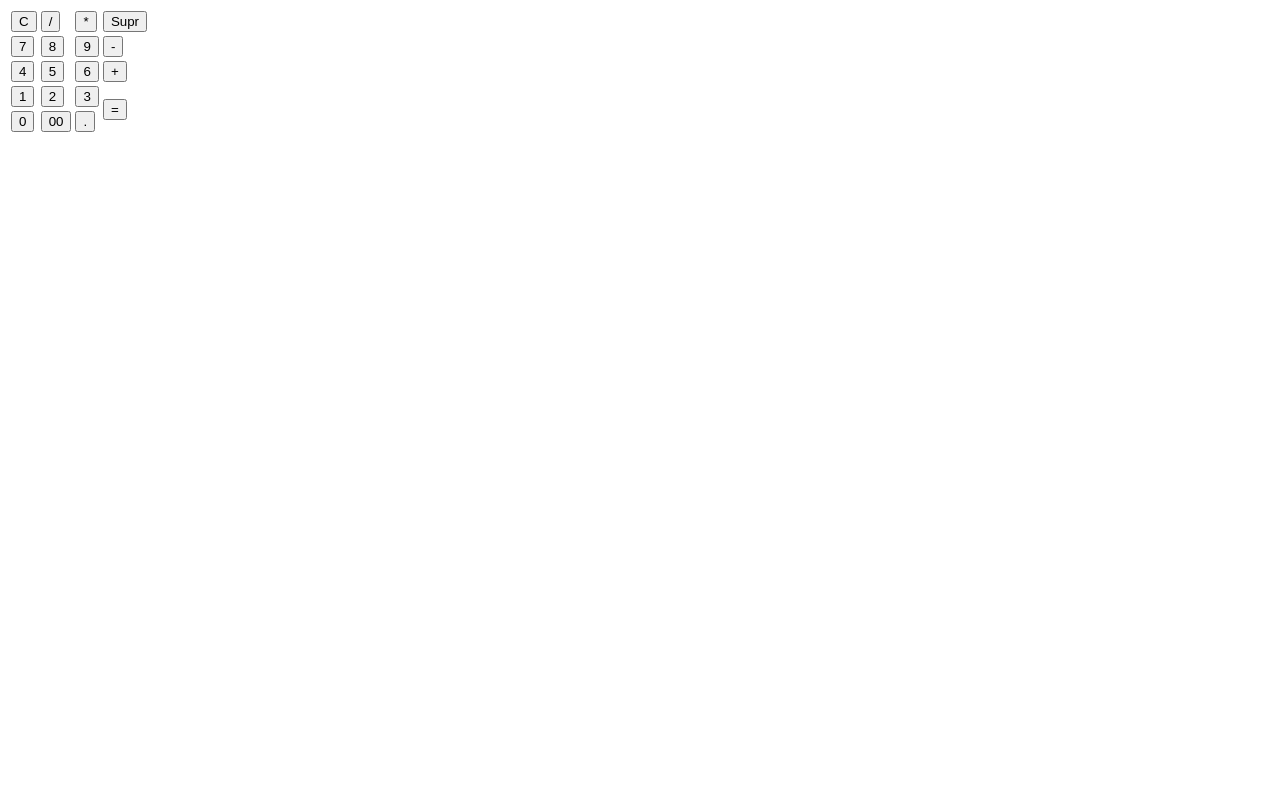
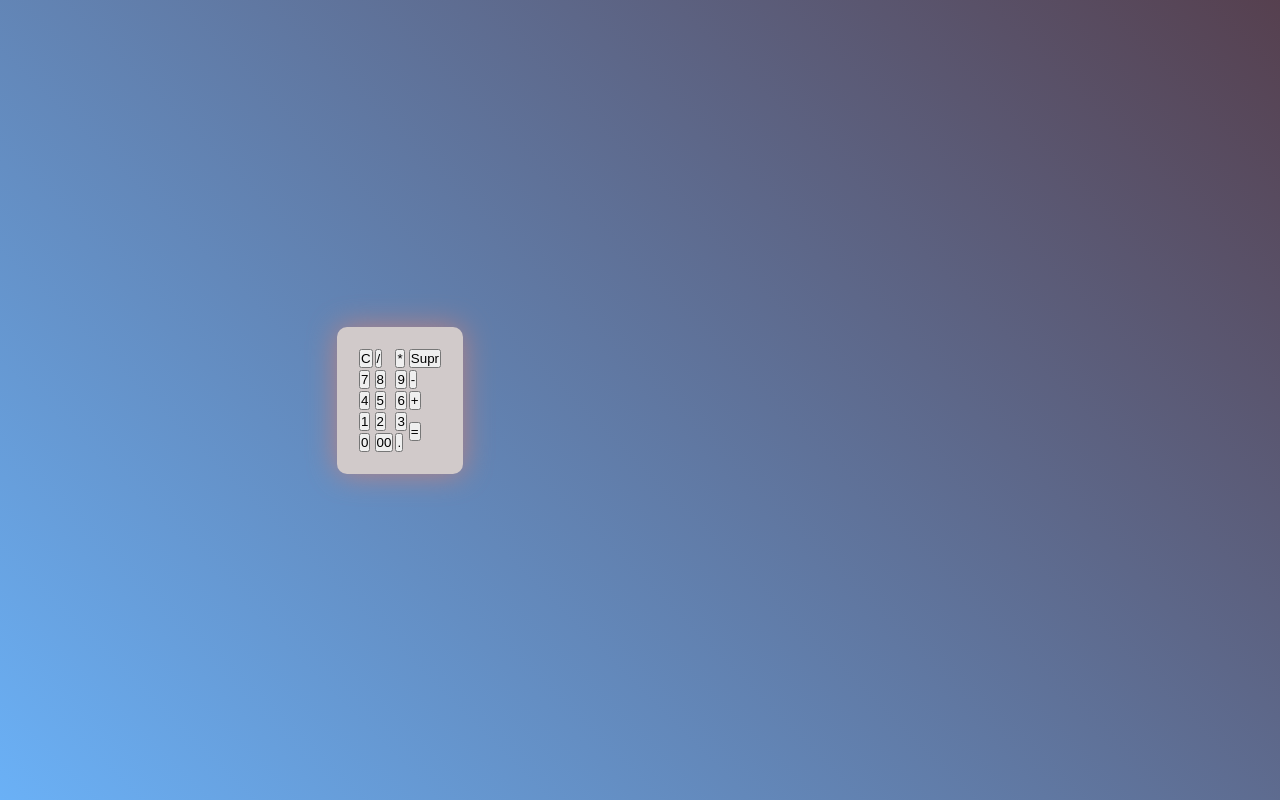
Before and after one commit to pabloperez293/calculadoraJS, a plain HTML site: page 1-Calculadora/index.html in a window 1280 px wide. Drawn offline with Linux system fonts and the light colour scheme.

Commit message:
Stylescss

```diff
--- a/1-Calculadora/css/styles.scss
+++ b/1-Calculadora/css/styles.scss
@@ -0,0 +1,33 @@
+* {
+  padding: 0;
+  margin: 0;
+  box-sizing: border-box;
+  font-family: sans-serif;
+}
+
+body {
+  background: linear-gradient(45deg, #459df4cc, #56404f);
+}
+.container {
+  height: 100vh;
+  width: 100vh;
+  display: flex;
+  align-items: center;
+  justify-content: center;
+  flex-wrap: wrap;
+}
+.calculator {
+  position: relative;
+  height: auto;
+  width: auto;
+  padding: 20px;
+  border-radius: 10px;
+  box-shadow: 0 0 30px rgba(187, 130, 130);
+  background-color: #d1caca;
+  #display {
+    color: #525252;
+  }
+  #button#clear {
+    background-color:
+  }
+}
--- a/1-Calculadora/index.html
+++ b/1-Calculadora/index.html
@@ -41,7 +41,7 @@
                 <td><button class="btn-operator" id="1">1</button></td>
                 <td><button class="btn-operator" id="2">2</button></td>
                 <td><button class="btn-operator" id="3">3</button></td>
-                <td rowspan="2" class="btn-equal"><button class="btn-equal" id="btn-equal">=</button></td>
+                <td rowspan="2" class="btn-equal"><button class="btn-equal" id="equal">=</button></td>
               </tr>
               <tr>
                 <td><button class="btn-operator" id="0">0</button></td>
--- a/1-Calculadora/js/main.js
+++ b/1-Calculadora/js/main.js
@@ -9,7 +9,7 @@ buttons.forEach((item) => {
       let string = display.innerText.toString();
       display.innerText = string.substr(0, string.length - 1);
     } else if (display.innerText != "" && item.id == "equal") {
-      display.innerText = eval();
+      display.innerText = eval(display.innerText);
     } else if (display.innerText == "" && item.id == "equal") {
       display.innerHTML = "Null";
       setTimeout(() => ((display.innerText = ""), 2000));
```
Also changed, not shown: 1-Calculadora/css/styles.css, 1 other file.
